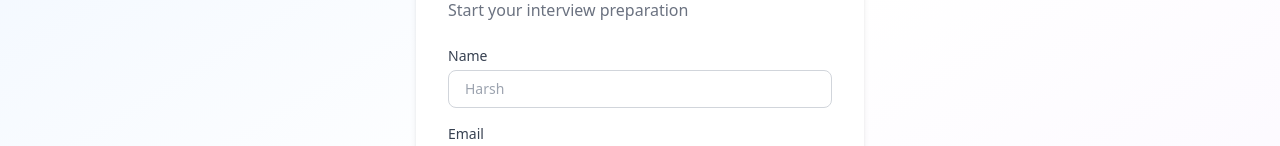
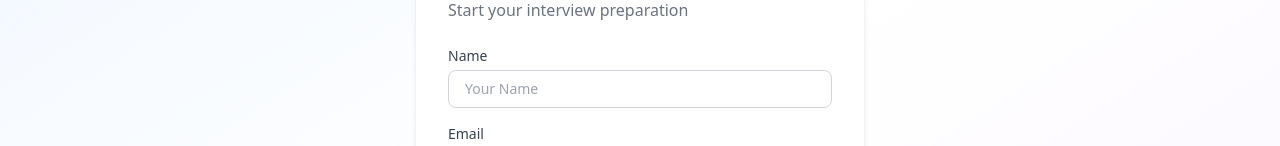
Before and after one commit to Gajyaop/interview-prep-frontend, a React (Create React App) app: page /register in a window 1280 px wide. Shown: the part 271-417 px from the top of the page. Built offline with nearby package versions, Linux system fonts and the light colour scheme.

Commit message:
Fix name placeholder text

```diff
--- a/src/pages/Register.js
+++ b/src/pages/Register.js
@@ -46,7 +46,7 @@ export default function Register() {
                         <label className="block text-sm font-medium text-gray-700 mb-1">Name</label>
                         <input type="text" name="name" value={form.name} onChange={handleChange} required
                                className="w-full border border-gray-300 rounded-lg px-4 py-2 text-sm focus:outline-none focus:ring-2 focus:ring-blue-500"
-                               placeholder="Harsh" />
+                               placeholder="Your Name" />
                     </div>
                     <div>
                         <label className="block text-sm font-medium text-gray-700 mb-1">Email</label>
```
